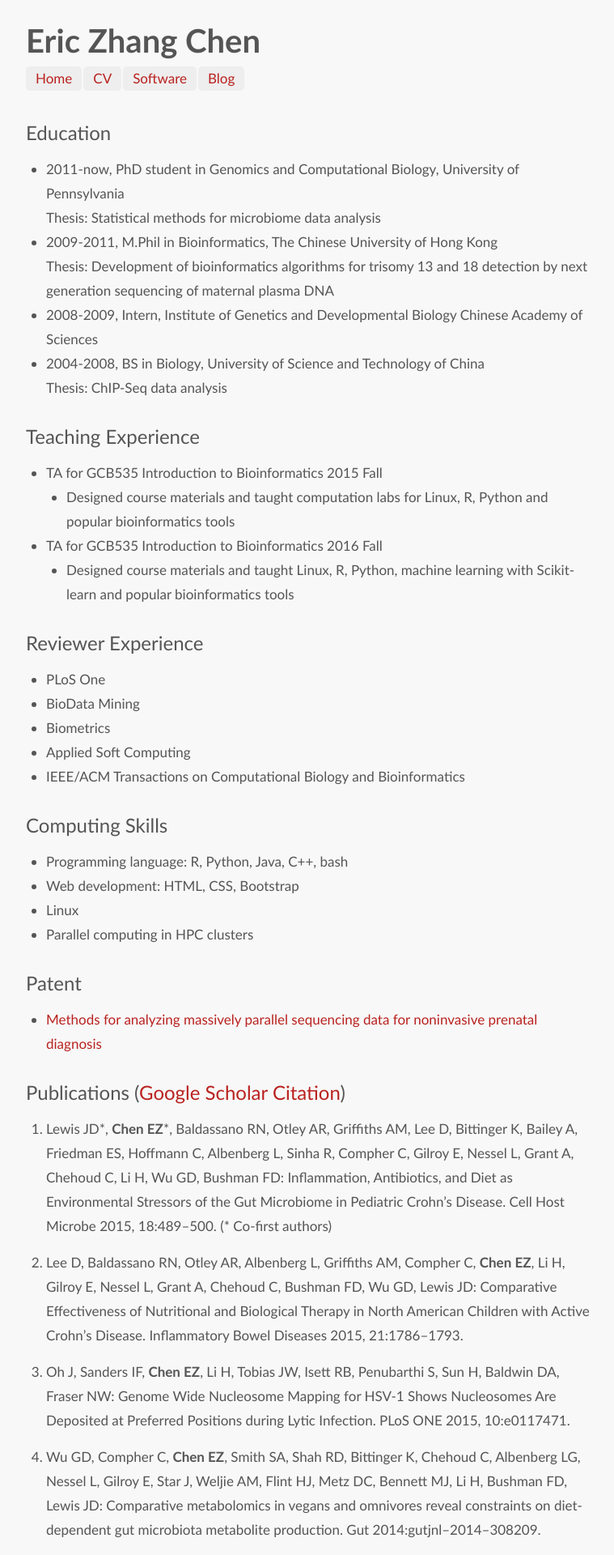
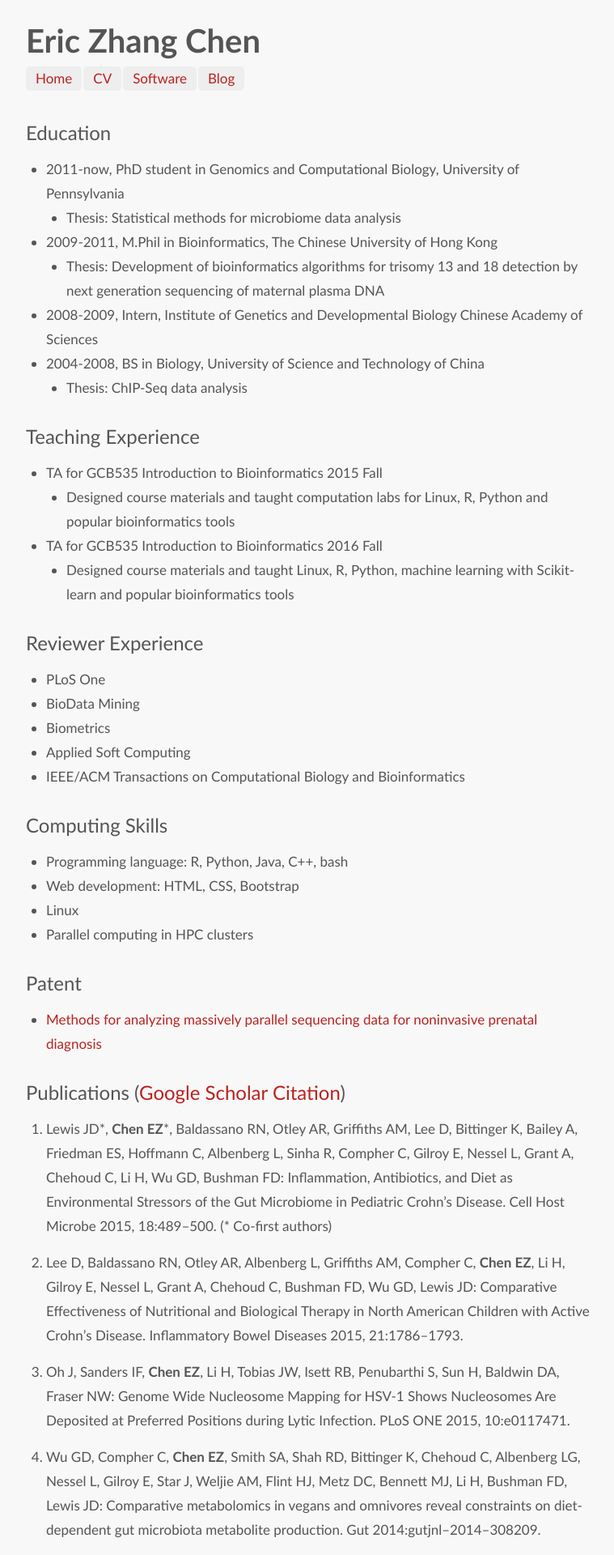
Before and after one commit to chvlyl/chvlyl.github.io, a Jekyll site: the page built from cv/index.md, in a window 1280 px wide. Shown: the top 1920 px of the page at 81% size, without its empty margins (258-1017 px from the left). Built offline with Jekyll 4.4.1, drawn with Linux system fonts in a browser that asks for light colours.

```diff
--- a/cv/index.md
+++ b/cv/index.md
@@ -5,12 +5,12 @@
 
 ## Education
 * 2011-now, PhD student in Genomics and Computational Biology, University of Pennsylvania
-Thesis: Statistical methods for microbiome data analysis
+	- Thesis: Statistical methods for microbiome data analysis
 * 2009-2011, M.Phil in Bioinformatics, The Chinese University of Hong Kong
-Thesis: Development of bioinformatics algorithms for trisomy 13 and 18 detection by next generation sequencing of maternal plasma DNA
+	- Thesis: Development of bioinformatics algorithms for trisomy 13 and 18 detection by next generation sequencing of maternal plasma DNA
 * 2008-2009, Intern, Institute of Genetics and Developmental Biology Chinese Academy of Sciences
 * 2004-2008, BS in Biology, University of Science and Technology of China
-Thesis: ChIP-Seq data analysis
+	- Thesis: ChIP-Seq data analysis
 
 
 ## Teaching Experience
```
